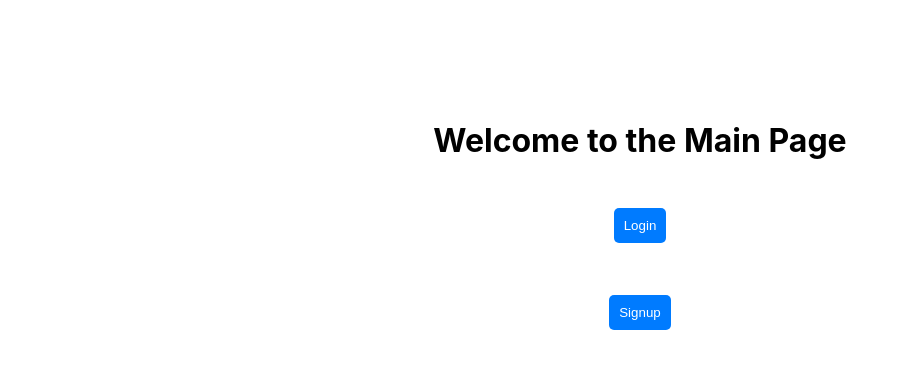
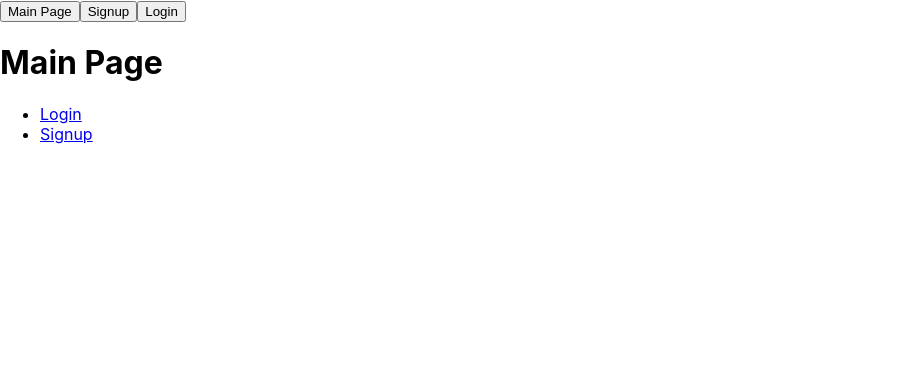
Before and after one commit to kiryuchi10/Vue-Flask-Projects, a React (Create React App) app in the folder vue-argon-dashboard/frontend/: page / in a window 1280 px wide. Shown: the top 368 px of the page, without its empty margins (0-909 px from the left). Built offline with nearby package versions, Linux system fonts and the light colour scheme.

Commit message:
240810 commit
flask-react integration done

```diff
--- a/vue-argon-dashboard/frontend/src/App.js
+++ b/vue-argon-dashboard/frontend/src/App.js
@@ -1,8 +1,20 @@
 import React, { useState } from 'react';
-import { BrowserRouter as Router, Route, Routes } from 'react-router-dom';
+import { BrowserRouter as Router, Route, Routes, useNavigate } from 'react-router-dom';
 import MainPage from './MainPage';
 import Signup from './Signup';
 import Login from './Login';
+
+const NavigationButtons = () => {
+    const navigate = useNavigate();
+
+    return (
+        <nav>
+            <button onClick={() => navigate('/')}>Main Page</button>
+            <button onClick={() => navigate('/signup')}>Signup</button>
+            <button onClick={() => navigate('/login')}>Login</button>
+        </nav>
+    );
+};
 
 const App = () => {
     const [message, setMessage] = useState('');
@@ -10,12 +22,14 @@
     return (
         <Router>
             <div>
-                {message && <p>{message}</p>}
+                <NavigationButtons />
                 <Routes>
                     <Route path="/" element={<MainPage />} />
                     <Route path="/signup" element={<Signup />} />
                     <Route path="/login" element={<Login setMessage={setMessage} />} />
                 </Routes>
+
+                {message && <p>{message}</p>}
             </div>
         </Router>
     );
--- a/vue-argon-dashboard/frontend/src/MainPage.js
+++ b/vue-argon-dashboard/frontend/src/MainPage.js
@@ -1,24 +1,17 @@
+// src/MainPage.js
 import React from 'react';
 import { Link } from 'react-router-dom';
 
 const MainPage = () => {
     return (
-        <div style={{ display: 'flex', flexDirection: 'column', alignItems: 'center', marginTop: '100px' }}>
-            <h1>Welcome to the Main Page</h1>
-            <p>
-                <Link to="/login">
-                    <button style={{ padding: '10px', margin: '10px', backgroundColor: '#007bff', color: 'white', border: 'none', borderRadius: '5px' }}>
-                        Login
-                    </button>
-                </Link>
-            </p>
-            <p>
-                <Link to="/signup">
-                    <button style={{ padding: '10px', margin: '10px', backgroundColor: '#007bff', color: 'white', border: 'none', borderRadius: '5px' }}>
-                        Signup
-                    </button>
-                </Link>
-            </p>
+        <div>
+            <h1>Main Page</h1>
+            <nav>
+                <ul>
+                    <li><Link to="/login">Login</Link></li>
+                    <li><Link to="/signup">Signup</Link></li>
+                </ul>
+            </nav>
         </div>
     );
 };
--- a/vue-argon-dashboard/package.json
+++ b/vue-argon-dashboard/package.json
@@ -4,6 +4,7 @@
     "http-proxy-middleware": "^3.0.0",
     "react-app": "^1.1.2",
     "react-router-dom": "^6.26.0",
+    "react-scripts": "^5.0.1",
     "vue": "^3.4.36"
   }
 }
```
Also changed, not shown: vue-argon-dashboard/frontend/src/setupProxy.js (deleted, +0 -11 lines), 2 other files (tests, documents, lock files or other folders).
